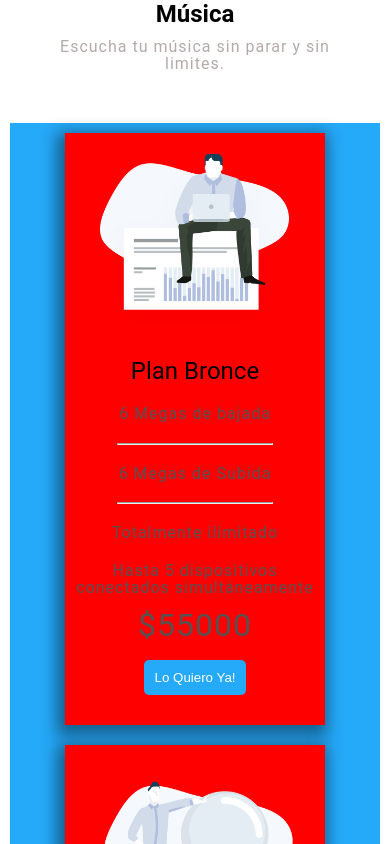
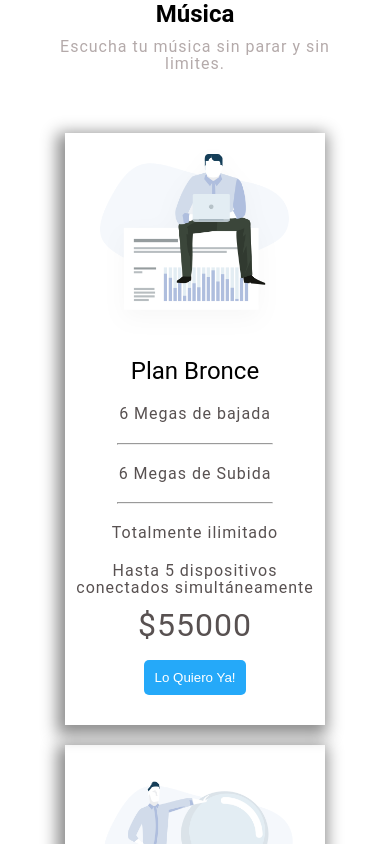
Before and after one commit to antonioraper5612/Skartelecon, a React (Create React App) app: page /planes in a window 390 px wide. Shown: the part 1500-2344 px from the top of the page. Built offline with nearby package versions, Linux system fonts and the light colour scheme.

Commit message:
update responsi and link whatsapp

```diff
--- a/src/views/ContentHome/index.jsx
+++ b/src/views/ContentHome/index.jsx
@@ -16,7 +16,7 @@ const ContentHome = () => {
 
     }
     return (
-        <section className='container img-Font'>
+        <section className='img-Font'>
             <div className='section-title '>
                 <h2>Nunca un internet fue tan veloz</h2>
                 <p>Si pensaste que el internet de tu negocio o hogar nunca podría ser tan rápido es porque no has probado Skartelecon</p>
--- a/src/views/Planes/planes.style.css
+++ b/src/views/Planes/planes.style.css
@@ -122,10 +122,8 @@
     display: flex;
     flex-wrap: wrap;
     justify-content: center;
-     background-color: #25a9f9;
    }
    .content-plan{
-     background-color: red;
      width: 40%;
      margin:20px;
     }
```
